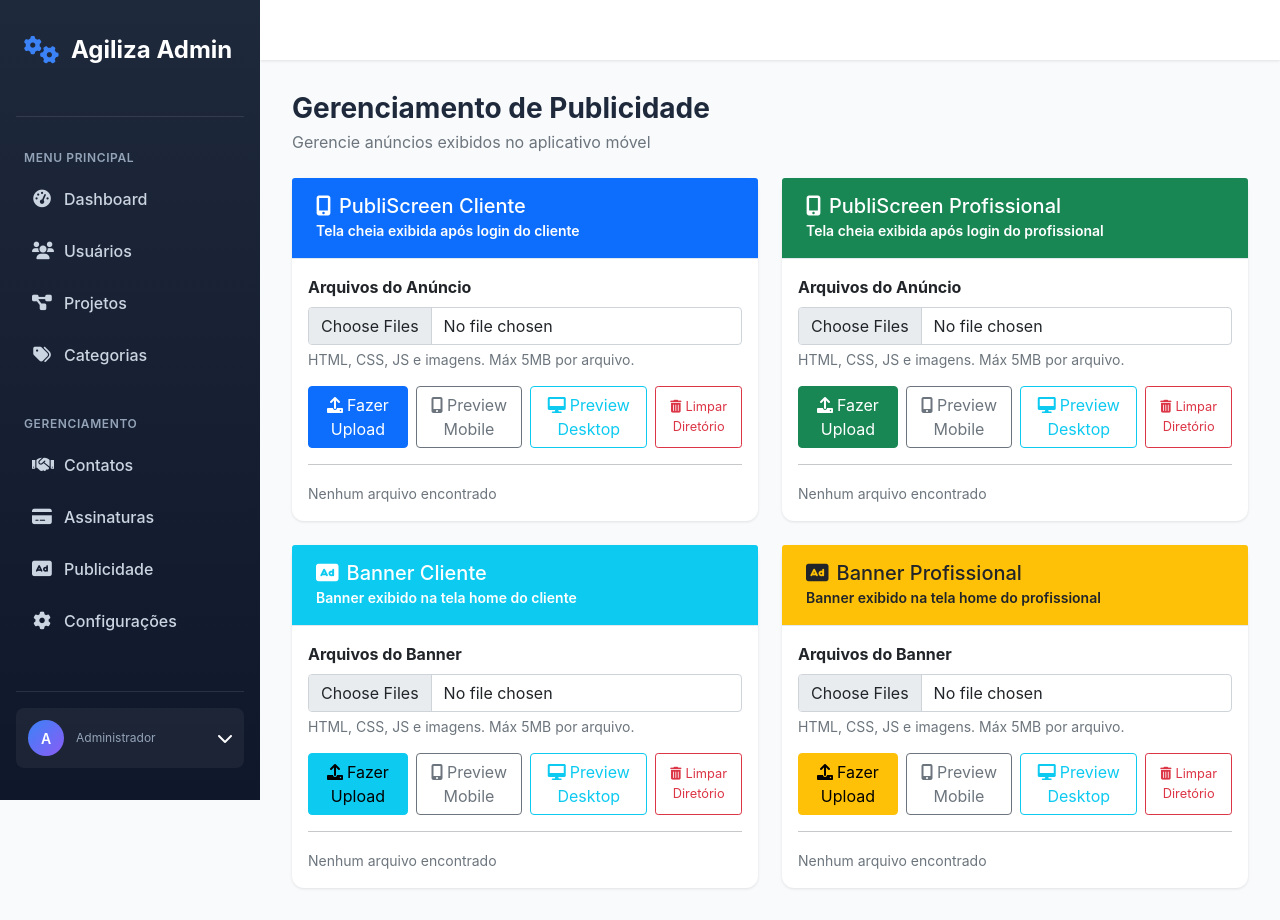
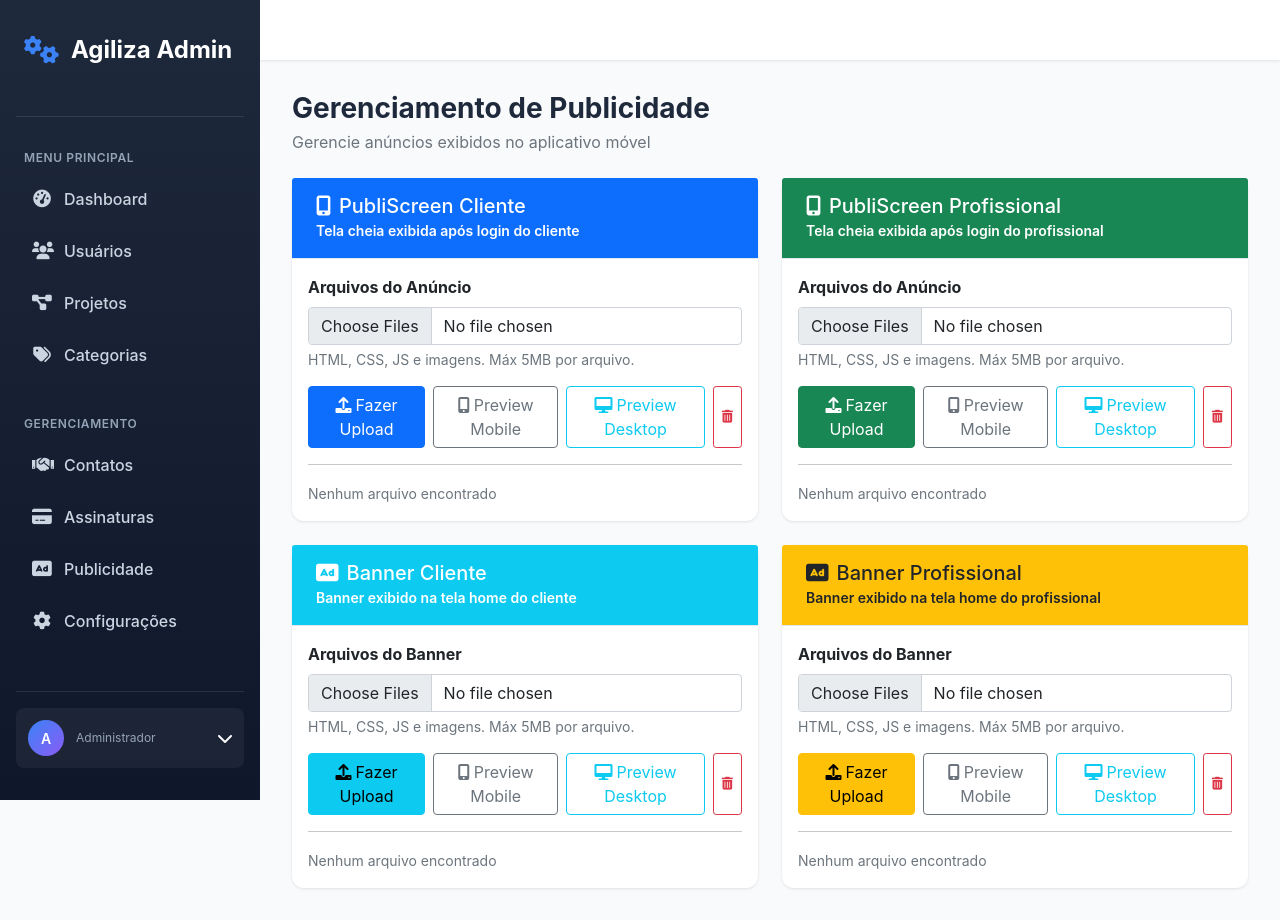
Before and after one commit to SrClauss/agapp, a Python web app: template backend/templates/admin/ads.html in a window 1280 px wide. Run offline with Jinja, Linux system fonts and the light colour scheme; the template is opened without the code that fills it, so the values that code supplies are empty.

Commit message:
admin(ui): compact clear-dir buttons, icon-only and ms-auto to fix layout

```diff
--- a/backend/templates/admin/ads.html
+++ b/backend/templates/admin/ads.html
@@ -38,8 +38,8 @@
                         <button type="button" class="btn btn-outline-info" onclick="openDesktopPreviewLocation('publi_client')">
                             <i class="fas fa-desktop me-1"></i>Preview Desktop
                         </button>
-                        <button type="button" class="btn btn-outline-danger btn-sm clear-dir-btn" data-ad-type="publi_client">
-                            <i class="fas fa-trash-alt me-1"></i>Limpar Diretório
+                        <button type="button" class="btn btn-outline-danger btn-sm clear-dir-btn ms-auto" data-ad-type="publi_client" title="Limpar" aria-label="Limpar">
+                            <i class="fas fa-trash-alt"></i>
                         </button>
                     </div>
                 </form>
@@ -77,8 +77,8 @@
                         <button type="button" class="btn btn-outline-info" onclick="openDesktopPreviewLocation('publi_professional')">
                             <i class="fas fa-desktop me-1"></i>Preview Desktop
                         </button>
-                        <button type="button" class="btn btn-outline-danger btn-sm clear-dir-btn" data-ad-type="publi_professional">
-                            <i class="fas fa-trash-alt me-1"></i>Limpar Diretório
+                        <button type="button" class="btn btn-outline-danger btn-sm clear-dir-btn ms-auto" data-ad-type="publi_professional" title="Limpar" aria-label="Limpar">
+                            <i class="fas fa-trash-alt"></i>
                         </button>
                     </div>
                 </form>
@@ -116,8 +116,8 @@
                         <button type="button" class="btn btn-outline-info" onclick="openDesktopPreviewLocation('banner_client')">
                             <i class="fas fa-desktop me-1"></i>Preview Desktop
                         </button>
-                        <button type="button" class="btn btn-outline-danger btn-sm clear-dir-btn" data-ad-type="banner_client">
-                            <i class="fas fa-trash-alt me-1"></i>Limpar Diretório
+                        <button type="button" class="btn btn-outline-danger btn-sm clear-dir-btn ms-auto" data-ad-type="banner_client" title="Limpar" aria-label="Limpar">
+                            <i class="fas fa-trash-alt"></i>
                         </button>
                     </div>
                 </form>
@@ -155,8 +155,8 @@
                         <button type="button" class="btn btn-outline-info" onclick="openDesktopPreviewLocation('banner_professional')">
                             <i class="fas fa-desktop me-1"></i>Preview Desktop
                         </button>
-                        <button type="button" class="btn btn-outline-danger btn-sm clear-dir-btn" data-ad-type="banner_professional">
-                            <i class="fas fa-trash-alt me-1"></i>Limpar Diretório
+                        <button type="button" class="btn btn-outline-danger btn-sm clear-dir-btn ms-auto" data-ad-type="banner_professional" title="Limpar" aria-label="Limpar">
+                            <i class="fas fa-trash-alt"></i>
                         </button>
                     </div>
                 </form>
```
